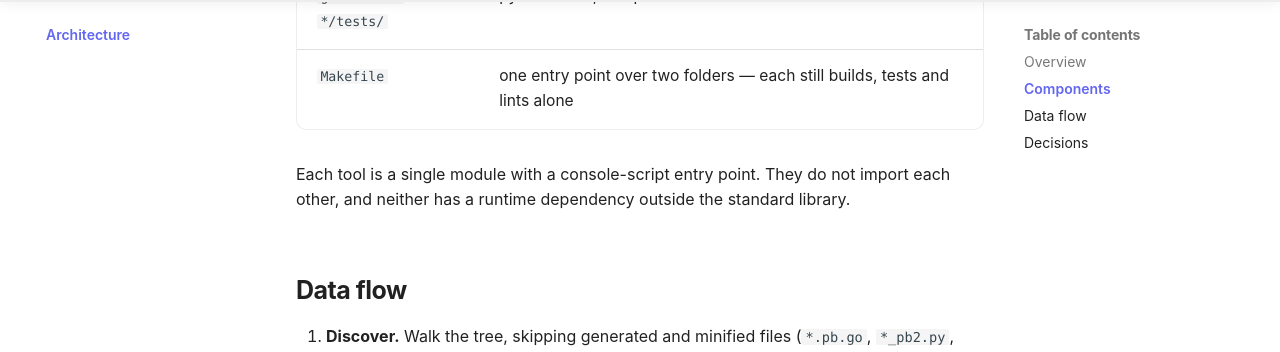
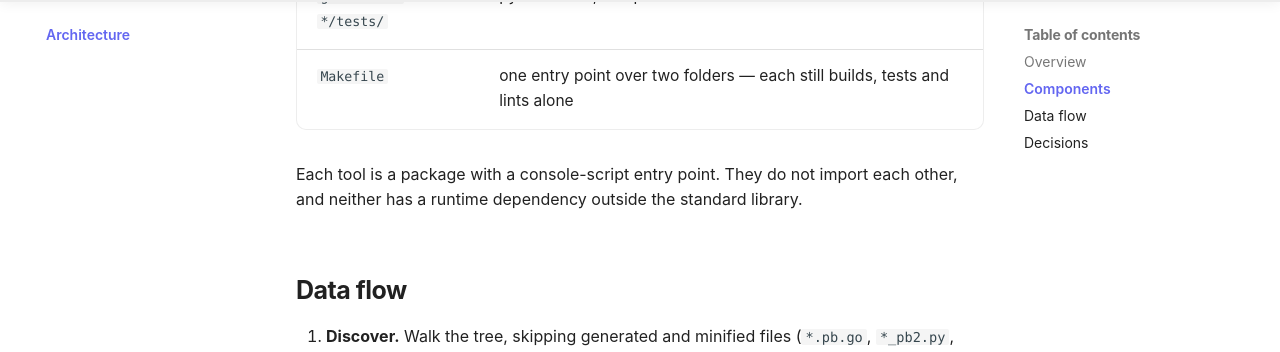
Before and after one commit to fabiocicerchia/gradebook, an MkDocs documentation site: the page built from docs/architecture.md, in a window 1280 px wide and 900 px high, scrolled down 1100 px. Shown: the part 96-448 px from the top of the window. Built offline with MkDocs 1.6.1 and Material for MkDocs 9.7.7, drawn with Linux system fonts in a browser that asks for light colours; comment, search, counter and statistics services are not loaded.

Commit message:
docs: stop calling it a single file
The layout sentence in the architecture notes and CLAUDE.md described a
single module. It is a package now, so they name the modules instead.

```diff
--- a/docs/architecture.md
+++ b/docs/architecture.md
@@ -34,7 +34,7 @@ repo path ──► discover files ──► detect & weight languages ──►
 | `gradebook-*/tests/`                 | pytest suites, one per tool                                                                                                               |
 | `Makefile`                           | one entry point over two folders — each still builds, tests and lints alone                                                               |
 
-Each tool is a single module with a console-script entry point. They do not
+Each tool is a package with a console-script entry point. They do not
 import each other, and neither has a runtime dependency outside the standard
 library.
 
```
